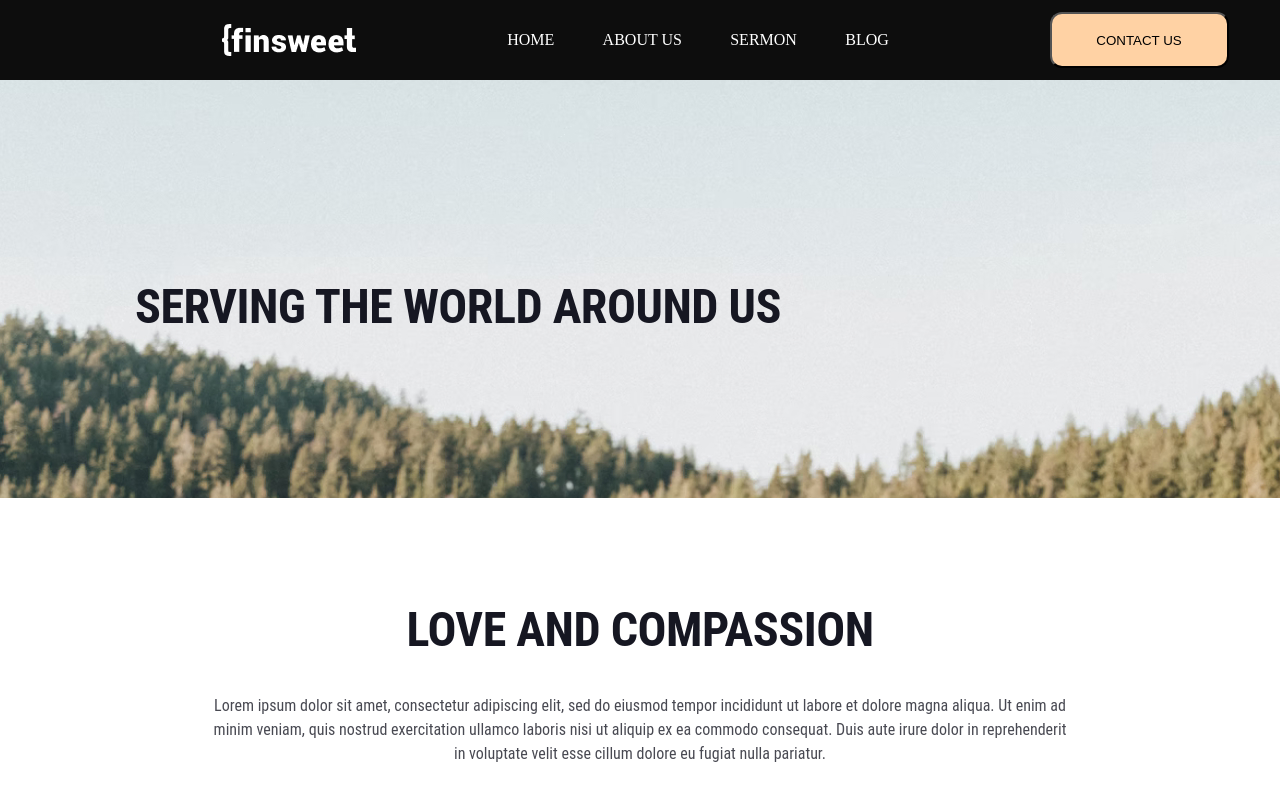
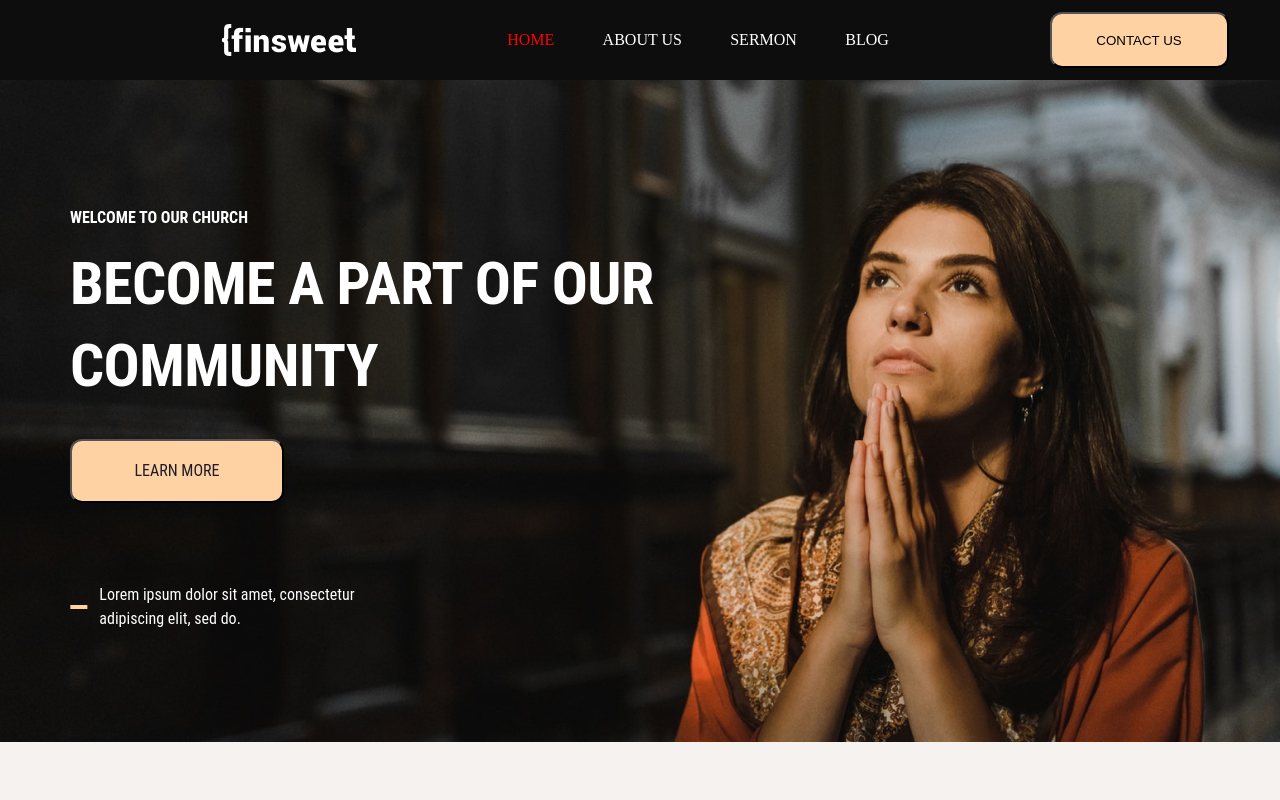
Before and after one commit to GennadiiLazovskii/finsWeet, a React (Create React App) app: page / in a window 1280 px wide. Shown: the top 800 px of the page. Built offline with nearby package versions, Linux system fonts and the light colour scheme; the HTML template or start-up script is replaced by a standard one.

Commit message:
Add React RD, Add pages

```diff
--- a/package.json
+++ b/package.json
@@ -8,6 +8,7 @@
     "@testing-library/user-event": "^13.5.0",
     "react": "^18.1.0",
     "react-dom": "^18.1.0",
+    "react-router-dom": "^5.3.0",
     "react-scripts": "5.0.1",
     "sass": "^1.52.2",
     "web-vitals": "^2.1.4"
--- a/src/App.js
+++ b/src/App.js
@@ -1,38 +1,28 @@
-import Header from './components/Home/Header/Header';
-// import FirstScreen from './components/Home/FirstScreen/FirstScreen';
-// import Relevant from './components/Home/Relevant/Relevant';
-// import Compassion from './components/Home/Compassion/Compassion';
-// import BenefitsJoining from './components/Home/BenefitsJoining/BenefitsJoining';
-// import UpcomingEvent from './components/Home/UpcomingEvent/UpcomingEvent';
-// import AroundWorld from './components/Home/AroundWorld/AroundWorld';
-// import WatchAndListen from './components/Home/WatchAndListen/WatchAndListen';
-import AboutUsFirstScrin from './components/AboutUs/AboutUsFirstScrin/AboutUsFirstScrin';
-import AboutUsCompassion from './components/AboutUs/AboutUsCompassion/AboutUsCompassion';
-import Footer from './components/Home/Footer/Footer';
-import AboutUsJoiningOurChurch from './components/AboutUs/AboutUsJoiningOurChurch/AboutUsJoiningOurChurch';
-import AboutUsInspirationalTeam from './components/AboutUs/AboutUsInspirationalTeam/AboutUsInspirationalTeam';
+import { BrowserRouter as Router, Route, Switch } from "react-router-dom";
+import { HomePages, AboutUsPages } from './components/pages';
+import Header from "./components/Header/Header";
+import Footer from "./components/Footer/Footer";
 
 function App() {
   return (
-    <>
-      <Header/>
-      {/* <FirstScreen/>
-      <Relevant/>
-      <Compassion/>
-      <BenefitsJoining/>
-      <UpcomingEvent/>
-      <AroundWorld/>
-      <WatchAndListen/> */}
+    <Router>
+      <>
+        <Header />
+        <main>
+          <Switch>
+            <Route exact path="/">
+              <HomePages/>
+            </Route>
 
-      {/* AboutUS */}
-
-      <AboutUsFirstScrin/>
-      <AboutUsCompassion/>
-      <AboutUsJoiningOurChurch/>
-      <AboutUsInspirationalTeam/>
-      <Footer/>
-    </>
-    );
+            <Route exact path='/AboutUs'>
+              <AboutUsPages/>
+            </Route>
+          </Switch>
+        </main>
+        <Footer />
+      </>
+    </Router>
+  );
 }
 
 export default App;
--- a/src/components/Home/Header/Header.js
+++ b/src/components/Header/Header.js
@@ -1,5 +1,6 @@
 import React from "react";
-import logo from '../../../resources/img/Vector.png';
+import { NavLink } from "react-router-dom";
+import logo from '../../resources/img/Vector.png';
 import styles from './Header.module.scss';
 
 const Header = () => {
@@ -11,15 +12,15 @@ const Header = () => {
         },
         {
             title: 'About us',
-            link: '/',
+            link: '/AboutUs',
         },
         {
             title: 'Sermon',
-            link: '/',
+            link: '/Sermon',
         },
         {
             title: 'Blog',
-            link: '/',
+            link: '/Blog',
         },
     ]
 
@@ -33,7 +34,7 @@ const Header = () => {
                     <ul>
                         {menu.map((item, idx) => (
                             <li key={`menu item ${idx}`}>
-                                <a href={item.link}>{item.title}</a>
+                                <NavLink exact activeStyle={{'color' : 'red'}} to={item.link}>{item.title}</NavLink>
                             </li>
                         ))}
                     </ul>
--- /dev/null
+++ b/src/components/pages/AboutUsPages.js
@@ -0,0 +1,17 @@
+import AboutUsFirstScrin from "./../AboutUs/AboutUsFirstScrin/AboutUsFirstScrin";
+import AboutUsCompassion from "./../AboutUs/AboutUsCompassion/AboutUsCompassion";
+import AboutUsJoiningOurChurch from "./../AboutUs/AboutUsJoiningOurChurch/AboutUsJoiningOurChurch";
+import AboutUsInspirationalTeam from "./../AboutUs/AboutUsInspirationalTeam/AboutUsInspirationalTeam";
+
+const AboutUsPages = () => {
+    return (
+        <>
+            <AboutUsFirstScrin />
+            <AboutUsCompassion />
+            <AboutUsJoiningOurChurch />
+            <AboutUsInspirationalTeam />
+        </>
+    );
+}
+
+export default AboutUsPages;
--- /dev/null
+++ b/src/components/pages/HomePages.js
@@ -0,0 +1,23 @@
+import FirstScreen from './../Home/FirstScreen/FirstScreen';
+import Relevant from './../Home/Relevant/Relevant';
+import Compassion from './../Home/Compassion/Compassion';
+import BenefitsJoining from './../Home/BenefitsJoining/BenefitsJoining';
+import UpcomingEvent from './../Home/UpcomingEvent/UpcomingEvent';
+import AroundWorld from './../Home/AroundWorld/AroundWorld';
+import WatchAndListen from './../Home/WatchAndListen/WatchAndListen';
+
+const HomePages = () => {
+    return (
+        <>
+            <FirstScreen />
+            <Relevant />
+            <Compassion />
+            <BenefitsJoining />
+            <UpcomingEvent />
+            <AroundWorld />
+            <WatchAndListen />
+        </>
+    );
+}
+
+export default HomePages;
--- /dev/null
+++ b/src/components/pages/index.js
@@ -0,0 +1,4 @@
+import HomePages from "./HomePages";
+import AboutUsPages from "./AboutUsPages";
+
+export {HomePages, AboutUsPages};
```
Also changed, not shown: src/components/Footer/Footer.js (renamed from src/components/Home/Footer/Footer.js, +4 -4 lines), src/components/Footer/Footer.module.scss (renamed from src/components/Home/Footer/Footer.module.scss), src/components/Header/Header.module.scss (renamed from src/components/Home/Header/Header.module.scss), 1 other file (tests, documents, lock files or other folders).
